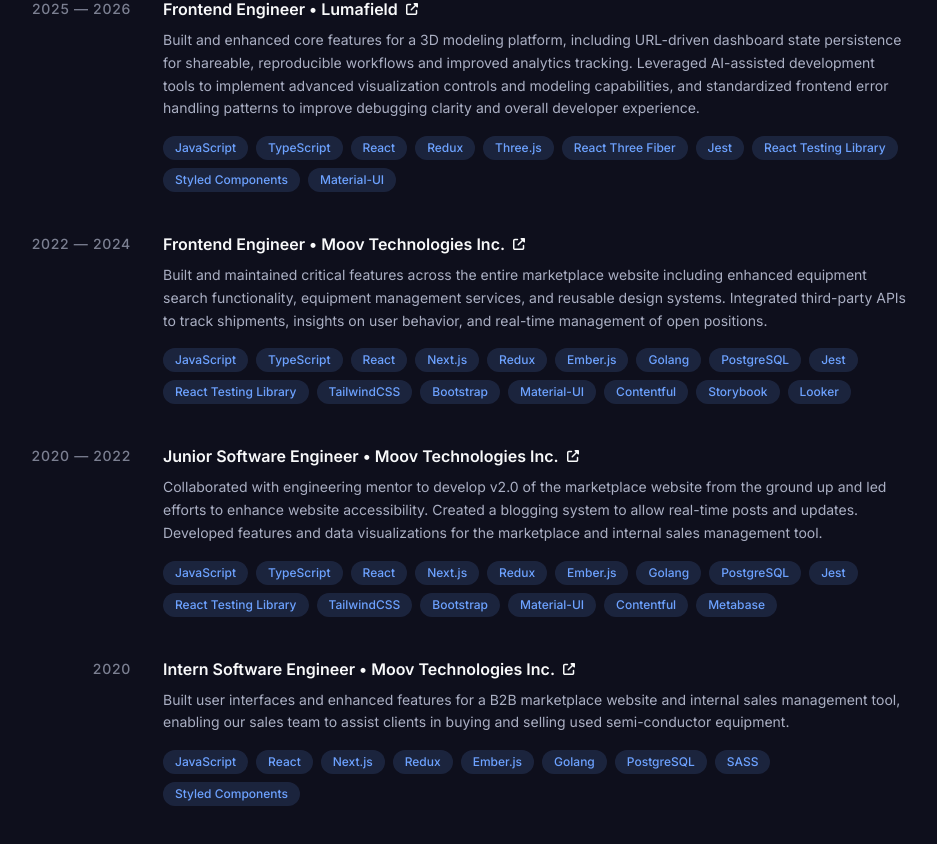
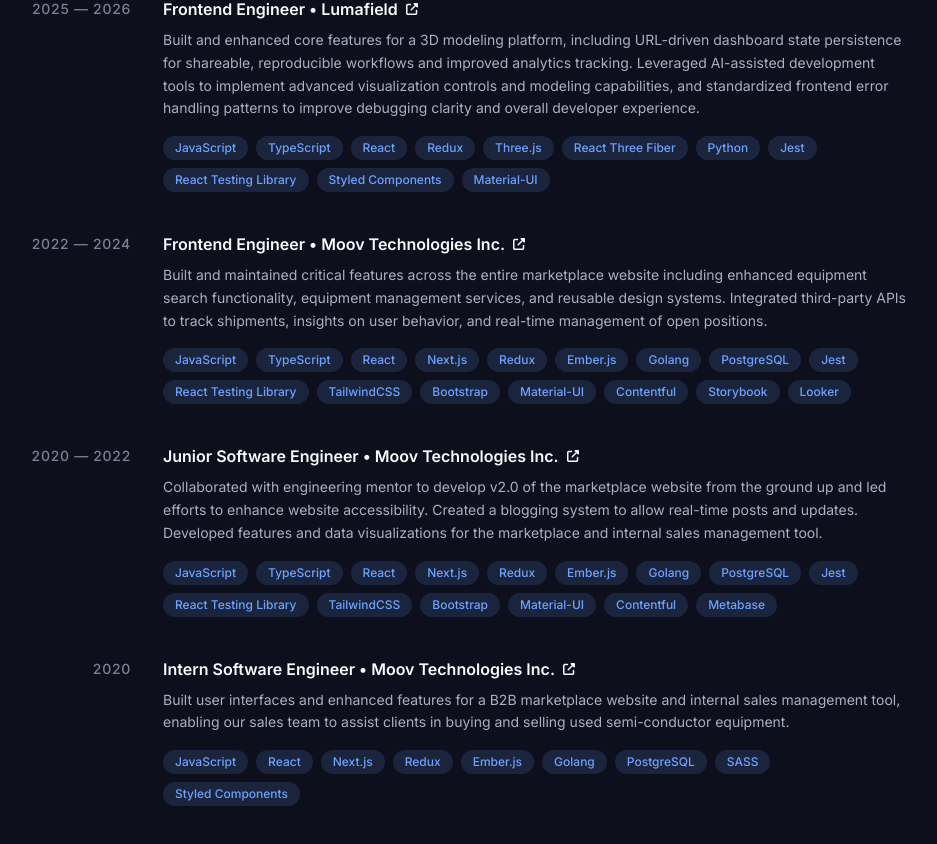
Before and after one commit to Spencer-J-Lee/portfolio-website-v1, a Next.js app: page / in a window 1280 px wide. Shown: the part 1339-2183 px from the top of the page, without its empty margins (183-1120 px from the left). Built offline with nearby package versions, Linux system fonts and the light colour scheme.

Commit message:
Update resume and skills

```diff
--- a/src/components/experienceSection/constants.ts
+++ b/src/components/experienceSection/constants.ts
@@ -5,6 +5,7 @@ export const SKILLS = {
   NEXTJS: "Next.js",
   REDUX: "Redux",
   GOLANG: "Golang",
+  PYTHON: "Python",
   POSTGRESQL: "PostgreSQL",
   JEST: "Jest",
   REACT_TESTING_LIBRARY: "React Testing Library",
--- a/src/components/experienceSection/data.ts
+++ b/src/components/experienceSection/data.ts
@@ -16,6 +16,7 @@ export const experienceData: ExperienceData[] = [
       SKILLS.REDUX,
       SKILLS.THREEJS,
       SKILLS.REACT_THREE_FIBER,
+      SKILLS.PYTHON,
       SKILLS.JEST,
       SKILLS.REACT_TESTING_LIBRARY,
       SKILLS.STYLED_COMPONENTS,
```
Also changed, not shown: 1 other file (tests, documents, lock files or other folders).
